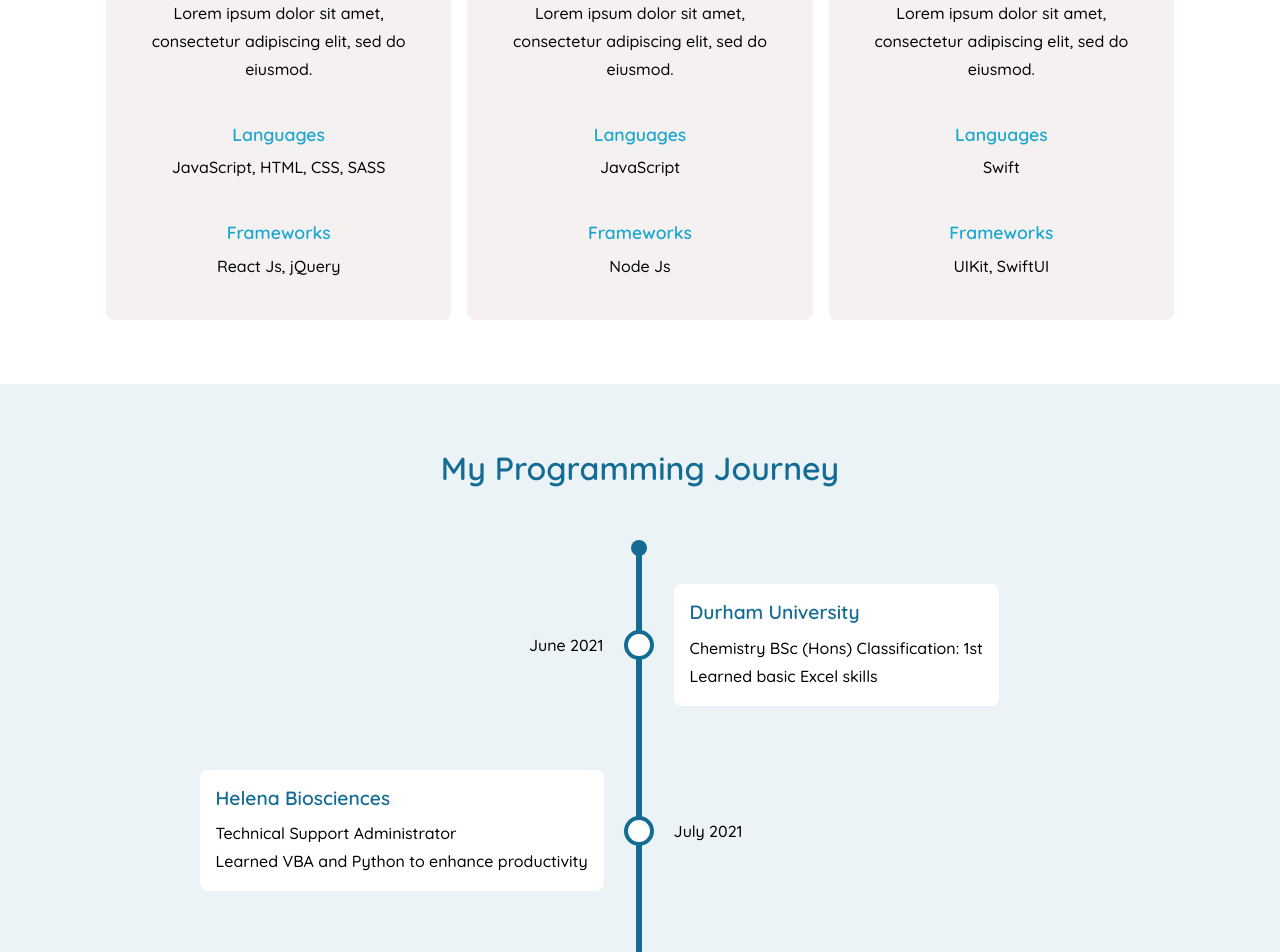
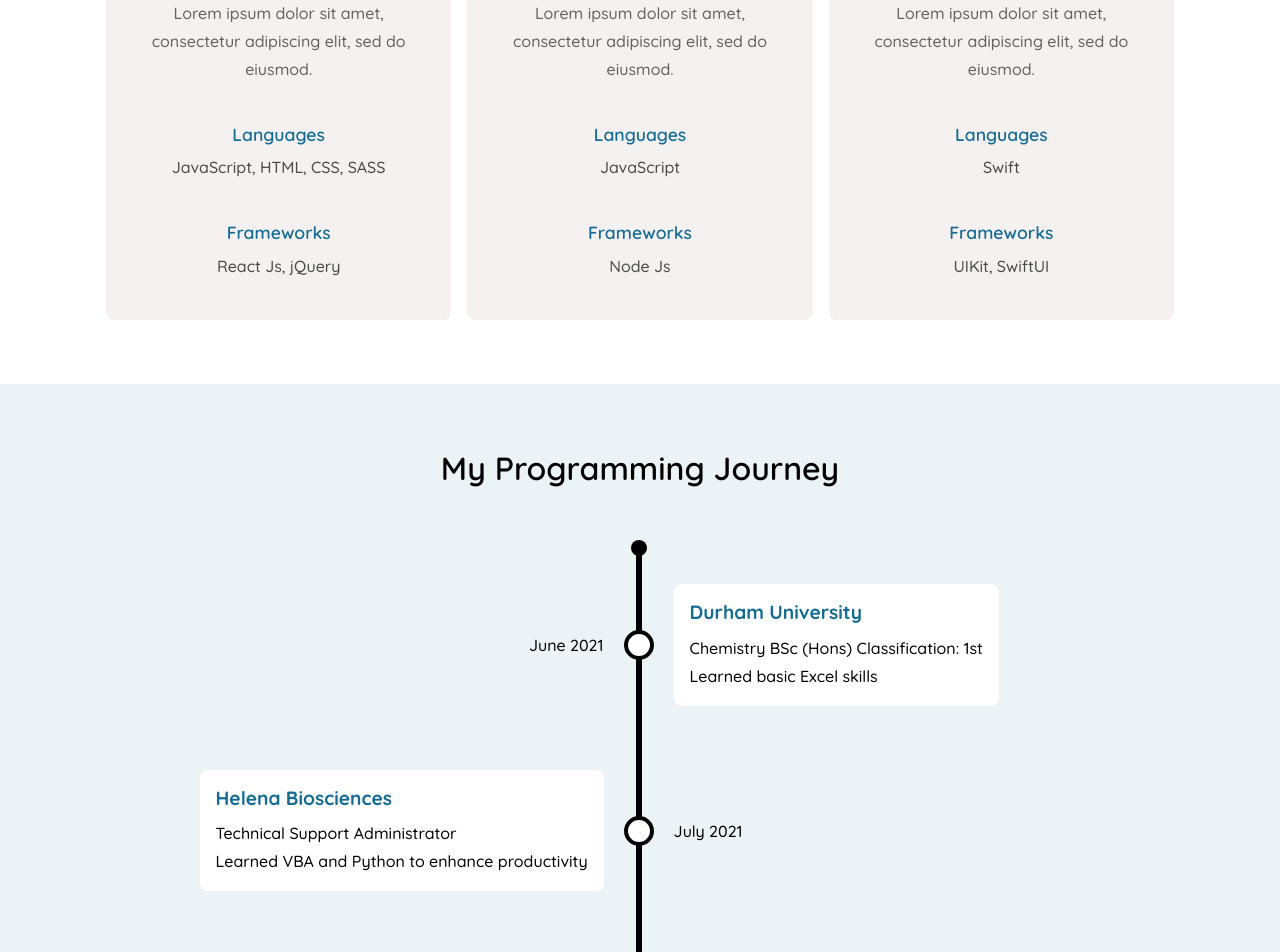
Before and after one commit to Ryhhill1998/Personal-Site, a React (Create React App) app: page / in a window 1280 px wide. Shown: the part 1280-2232 px from the top of the page. Built offline with nearby package versions, Linux system fonts and the light colour scheme; a web font is replaced by a local one.

Commit message:
changed css

```diff
--- a/src/App.css
+++ b/src/App.css
@@ -97,6 +97,11 @@ nav {
   gap: 2.5em;
   align-items: center;
   background-color: #f6f1f1;
+  color: rgba(0, 0, 0, 0.7);
+}
+
+.about .cards-container .card .description {
+  color: rgba(0, 0, 0, 0.6);
 }
 
 .about .cards-container .card .icon-container {
@@ -110,7 +115,7 @@ nav {
 }
 
 .about .cards-container .card .icon-container .icon {
-  color: var(--primary-theme);
+  color: var(--tertiary-theme);
   font-size: 1.5rem;
 }
 
@@ -137,7 +142,7 @@ nav {
 
 .journey .row .container-lhs {
   justify-content: end;
-  border-right: solid 6px var(--primary-theme);
+  border-right: solid 6px black;
   position: relative;
 }
 
@@ -145,30 +150,27 @@ nav {
   position: relative;
 }
 
-.journey .row .container-lhs .timeline-indicator {
+.journey .row .timeline-indicator {
   border-radius: 50%;
   width: 30px;
   height: 30px;
-  border: solid 4px var(--primary-theme);
+  border: solid 4px black;
   background-color: white;
   position: absolute;
+}
+
+.journey .row .container-lhs .timeline-indicator {
   right: -18px;
 }
 
 .journey .row .container-rhs .timeline-indicator {
-  border-radius: 50%;
-  width: 30px;
-  height: 30px;
-  border: solid 4px var(--primary-theme);
-  background-color: white;
-  position: absolute;
   left: -18px;
 }
 
 .journey .row .timeline-end {
   width: 16px;
   height: 16px;
-  background-color: var(--primary-theme);
+  background-color: black;
   border-radius: 50%;
   position: absolute;
 }
@@ -190,6 +192,10 @@ nav {
   padding: 1em;
 }
 
+.journey h3 {
+  color: var(--primary-theme);
+}
+
 /* HEADINGS */
 h1 {
   font-size: 4rem;
@@ -202,21 +208,21 @@ h1 {
 h2 {
   font-size: 2rem;
   font-weight: 600;
-  color: var(--primary-theme);
+  color: black;
   margin-bottom: 1em;
   text-align: center;
 }
 
 h3 {
   font-size: 1.2rem;
-  font-weight: 600;
-  color: var(--primary-theme);
+  font-weight: 700;
+  color: black;
   margin-bottom: 0.5em;
 }
 
 h4 {
   font-size: 1.1rem;
   font-weight: 600;
-  color: var(--tertiary-theme);
+  color: var(--primary-theme);
   margin-bottom: 0.5em;
 }
--- a/src/App.js
+++ b/src/App.js
@@ -66,7 +66,7 @@ const App = () => {
 
               <div>
                 <h3>Frontend Developer</h3>
-                <p>
+                <p className="description">
                   Lorem ipsum dolor sit amet, consectetur adipiscing elit, sed
                   do eiusmod.
                 </p>
@@ -90,7 +90,7 @@ const App = () => {
 
               <div>
                 <h3>Backend Developer</h3>
-                <p>
+                <p className="description">
                   Lorem ipsum dolor sit amet, consectetur adipiscing elit, sed
                   do eiusmod.
                 </p>
@@ -114,7 +114,7 @@ const App = () => {
 
               <div>
                 <h3>iOS Developer</h3>
-                <p>
+                <p className="description">
                   Lorem ipsum dolor sit amet, consectetur adipiscing elit, sed
                   do eiusmod.
                 </p>
```
